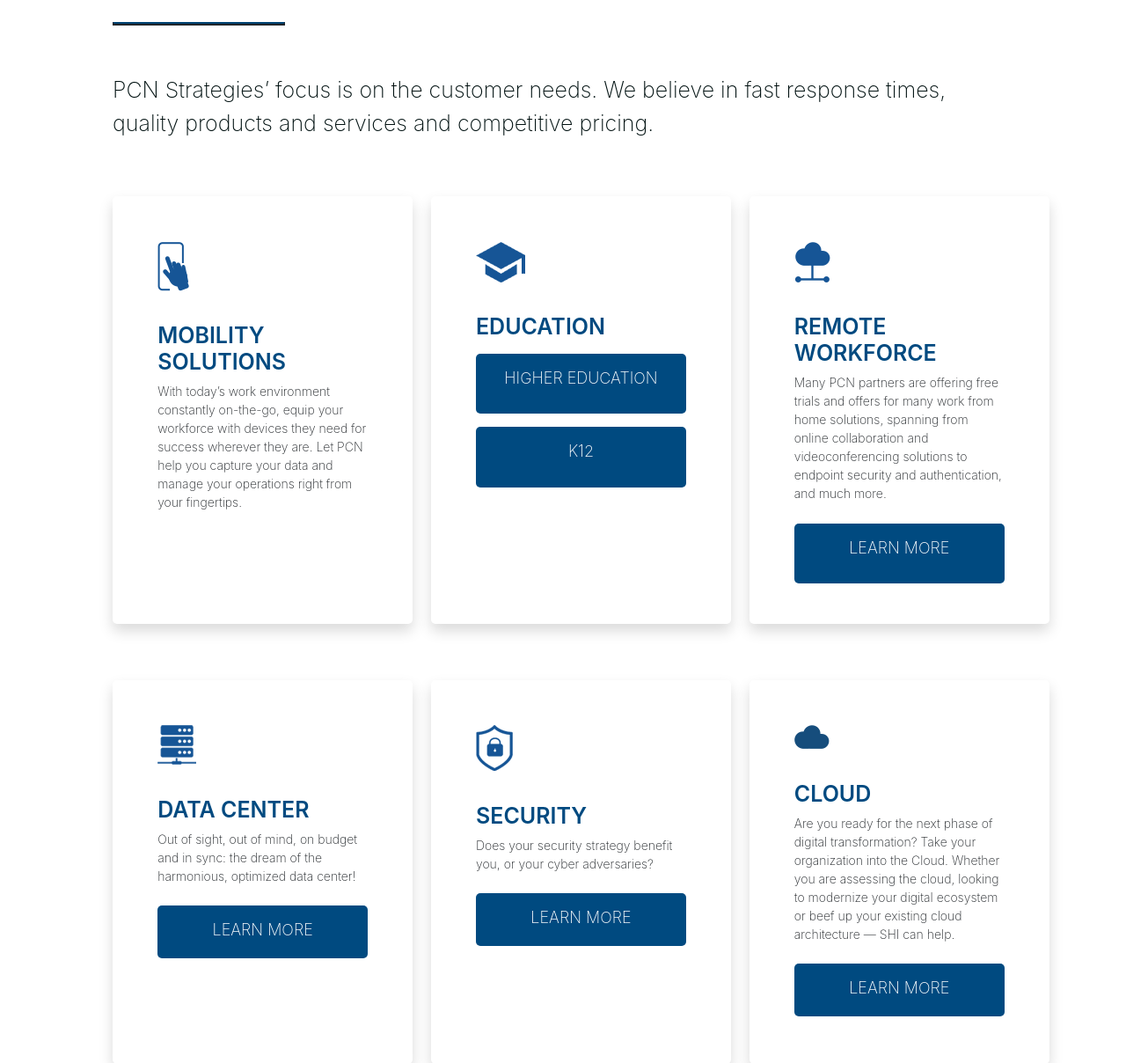
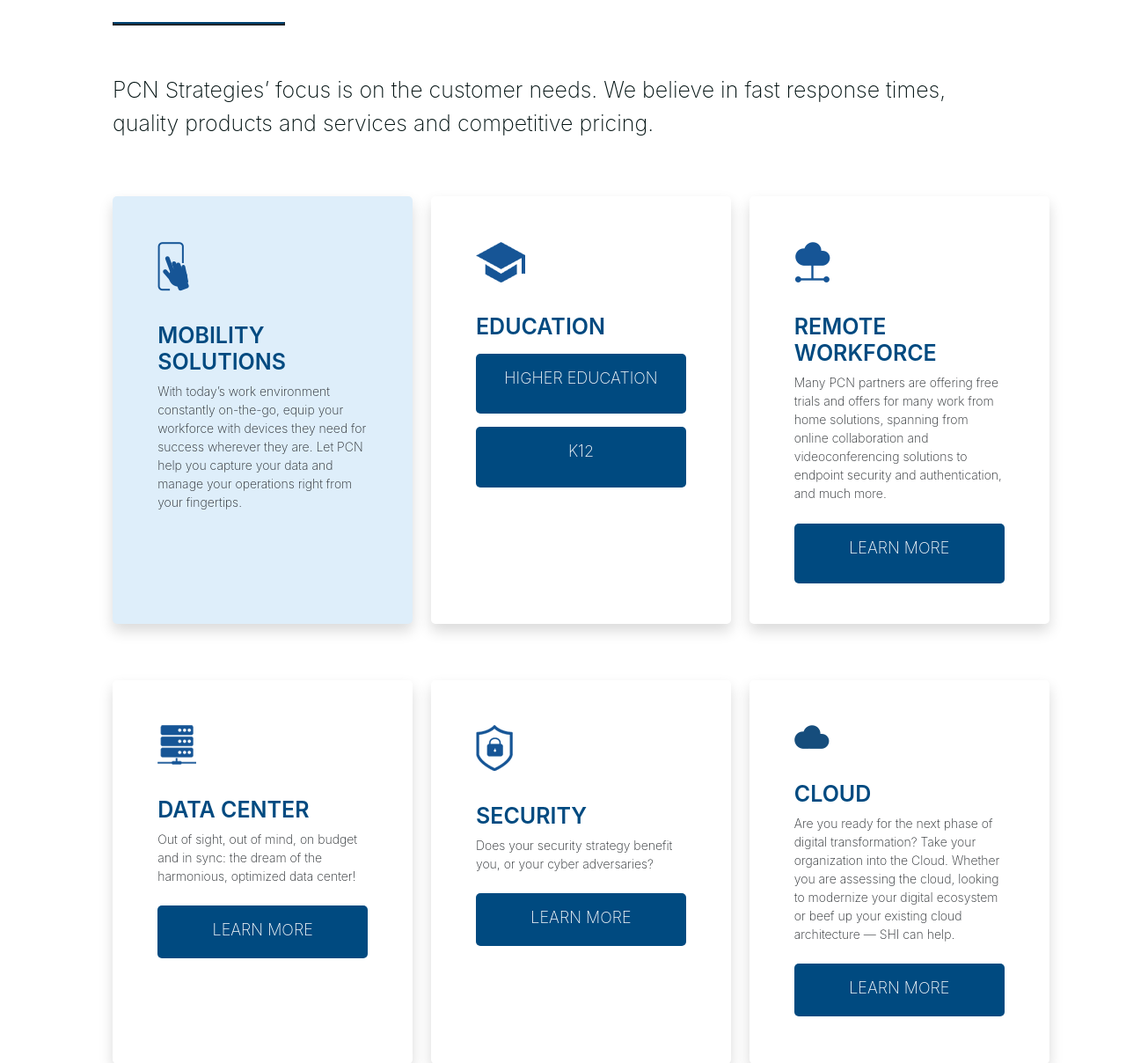
Before and after one commit to glennpaulmabao/PCN-Strategies, a PHP site: page / in a window 1280 px wide, with the pointer over the restyled element. Shown: the part 1021-2229 px from the top of the page at 88% size. Run offline with PHP 8.4, Linux system fonts and the light colour scheme; some libraries are stand-ins or nearby versions.

Commit message:
Solutions box hover added

```diff
--- a/assets/style.css
+++ b/assets/style.css
@@ -101,6 +101,9 @@
     padding: 5%;
     border-radius: 5px;
     position: relative;
+}
+.solutions-box:hover{
+    background-color: #deeefa;
 }
 .solutions-box img{
     margin: 0 0 15% 0;
```
